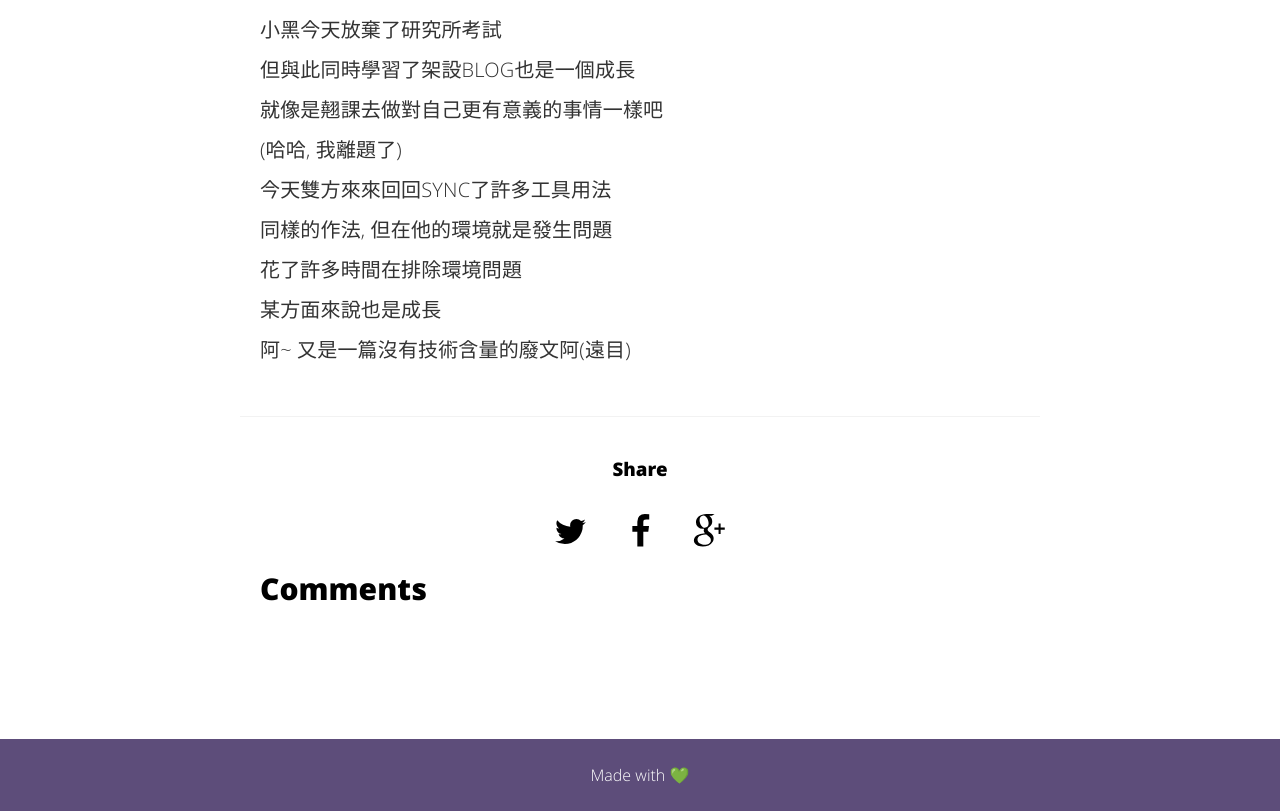
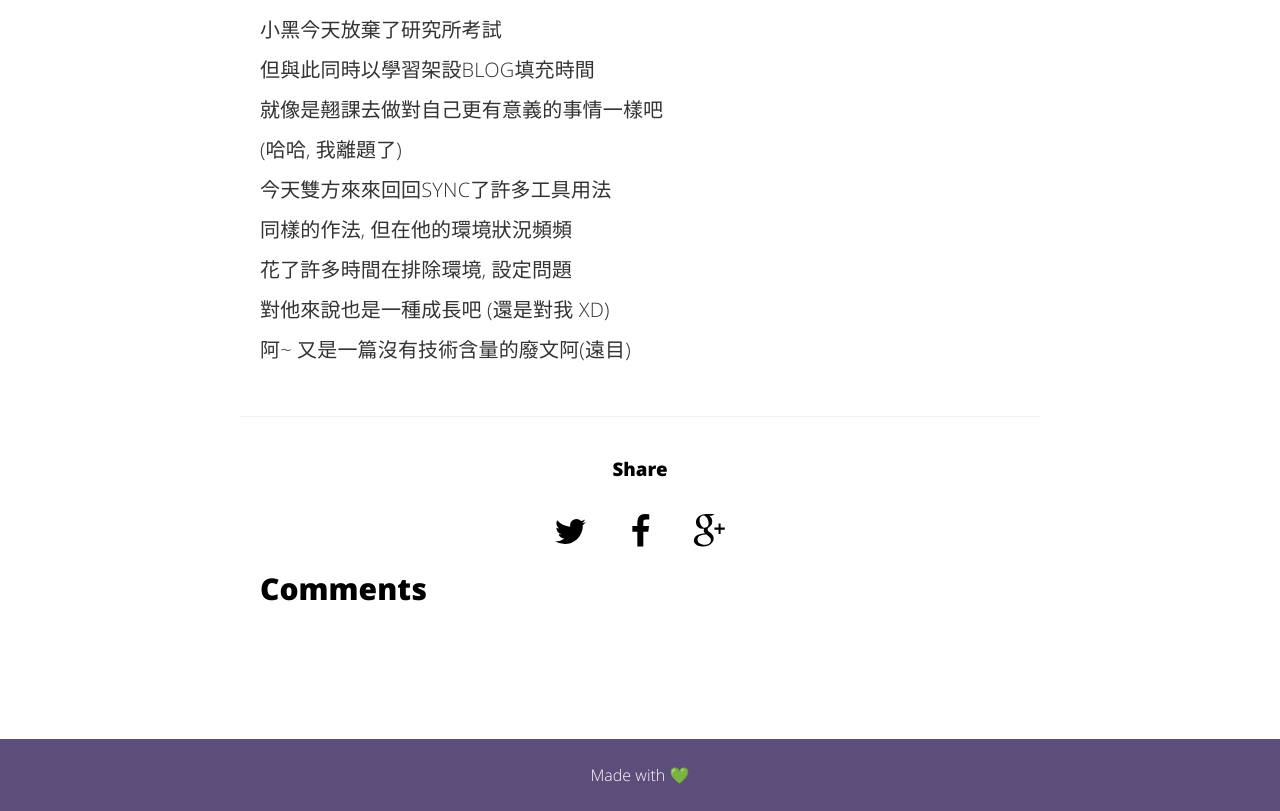
Before and after one commit to gitmaruneko/MaruWrite, a Jekyll site: the page built from _posts/2017-02-06-studyWithFriend.md, in a window 1280 px wide. Shown: the part 578-1389 px from the top of the page. Built offline with Jekyll 4.4.1, drawn with Linux system fonts in a browser that asks for light colours; comment, search, counter and statistics services are not loaded.

Commit message:
modify 2017-02-06.md

```diff
--- a/_posts/2017-02-06-studyWithFriend.md
+++ b/_posts/2017-02-06-studyWithFriend.md
@@ -15,11 +15,11 @@ serie: redaing
 <img src="http://i.imgur.com/s02eJ1J.jpg" alt="苦惱小黑">
 
 小黑今天放棄了研究所考試<br />
-但與此同時學習了架設BLOG也是一個成長<br />
+但與此同時以學習架設BLOG填充時間<br />
 就像是翹課去做對自己更有意義的事情一樣吧<br />
 (哈哈, 我離題了)<br />
 今天雙方來來回回SYNC了許多工具用法<br />
-同樣的作法, 但在他的環境就是發生問題<br />
-花了許多時間在排除環境問題<br />
-某方面來說也是成長<br />
+同樣的作法, 但在他的環境狀況頻頻<br />
+花了許多時間在排除環境, 設定問題<br />
+對他來說也是一種成長吧 (還是對我 XD)<br />
 阿~ 又是一篇沒有技術含量的廢文阿(遠目)<br />
```
